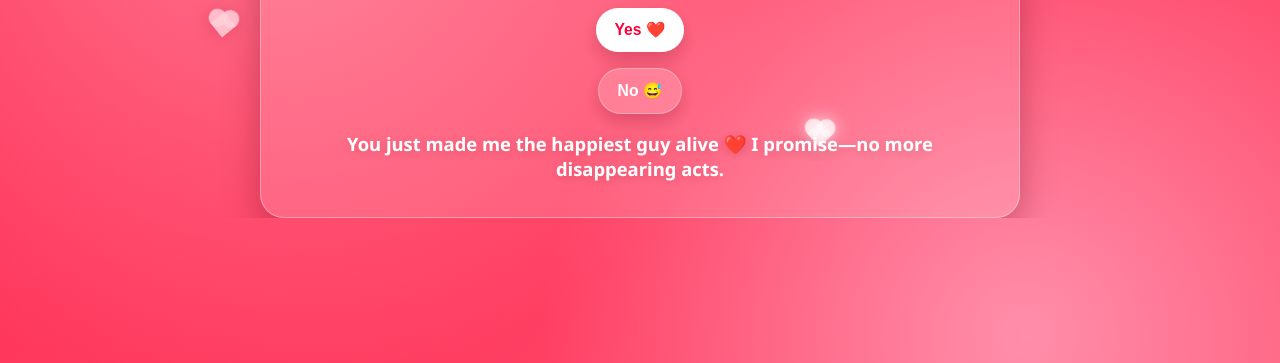
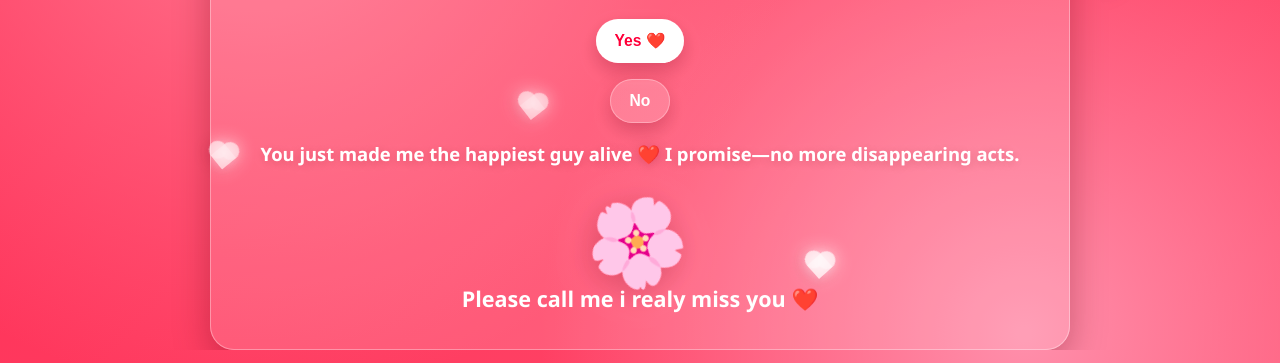
Before and after one commit to benjy101-spec/apology-site, a plain HTML site: page final.html in a window 1280 px wide. Both pictures are taken after a click on the button "Yes ❤️". Shown: the part 306-669 px from the top of the page. Drawn offline with Linux system fonts and the light colour scheme.

Commit message:
made changes

```diff
--- a/final.html
+++ b/final.html
@@ -24,9 +24,14 @@
       <p><strong>Can you forgive me? 🥺</strong></p>
 
       <button onclick="forgive()">Yes ❤️</button>
-      <button onmouseover="moveButton(this)">No 😅</button>
+      <button onmouseover="moveButton(this)">No </button>
 
       <p id="finalResponse"></p>
+
+      <div id="flowerSurprise" class="flower-surprise" aria-live="polite">
+        <div class="digital-flower" aria-hidden="true">🌸</div>
+        <p class="flower-text">Please call me i realy miss you ❤️</p>
+      </div>
     </div>
   </main>
 
--- a/script.js
+++ b/script.js
@@ -66,6 +66,11 @@ function missNo() {
 function forgive() {
   document.getElementById("finalResponse").innerText =
     "You just made me the happiest guy alive ❤️ I promise—no more disappearing acts.";
+
+  const flowerSurprise = document.getElementById("flowerSurprise");
+  if (flowerSurprise) {
+    flowerSurprise.classList.add("show");
+  }
 }
 
 function moveButton(btn) {
--- a/style.css
+++ b/style.css
@@ -109,13 +109,15 @@ body::after {
 }
 
 .container {
+  width: min(96vw, 860px);
+  min-height: min(82vh, 760px);
   backdrop-filter: blur(8px);
   -webkit-backdrop-filter: blur(8px);
   background: var(--panel);
   border: 1px solid var(--panel-border);
   border-radius: 24px;
   box-shadow: var(--shadow);
-  padding: 2rem 2rem 1.7rem;
+  padding: 2.6rem 2.6rem 2.2rem;
   text-align: center;
   animation: floatIn 0.9s cubic-bezier(0.2, 0.8, 0.2, 1);
 }
@@ -175,6 +177,33 @@ button:not(:first-of-type) {
   font-weight: 600;
   color: #fff;
   text-shadow: 0 2px 12px rgba(90, 0, 20, 0.25);
+}
+
+.flower-surprise {
+  margin-top: 1.25rem;
+  display: none;
+  flex-direction: column;
+  align-items: center;
+  justify-content: center;
+  gap: 0.35rem;
+}
+
+.flower-surprise.show {
+  display: flex;
+}
+
+.digital-flower {
+  font-size: clamp(3rem, 9vw, 5.2rem);
+  line-height: 1;
+  animation: spinFlower 2.6s linear infinite;
+  filter: drop-shadow(0 6px 16px rgba(90, 0, 20, 0.25));
+}
+
+.flower-text {
+  margin: 0;
+  font-size: clamp(1.05rem, 2.4vw, 1.35rem);
+  font-weight: 700;
+  color: #fff;
 }
 
 .hearts {
@@ -354,6 +383,15 @@ button:not(:first-of-type) {
   }
 }
 
+@keyframes spinFlower {
+  from {
+    transform: rotate(0deg);
+  }
+  to {
+    transform: rotate(360deg);
+  }
+}
+
 @media (max-width: 560px) {
   .container {
     padding: 1.35rem 1rem 1.2rem;
```
Also changed, not shown: 1 other file.
